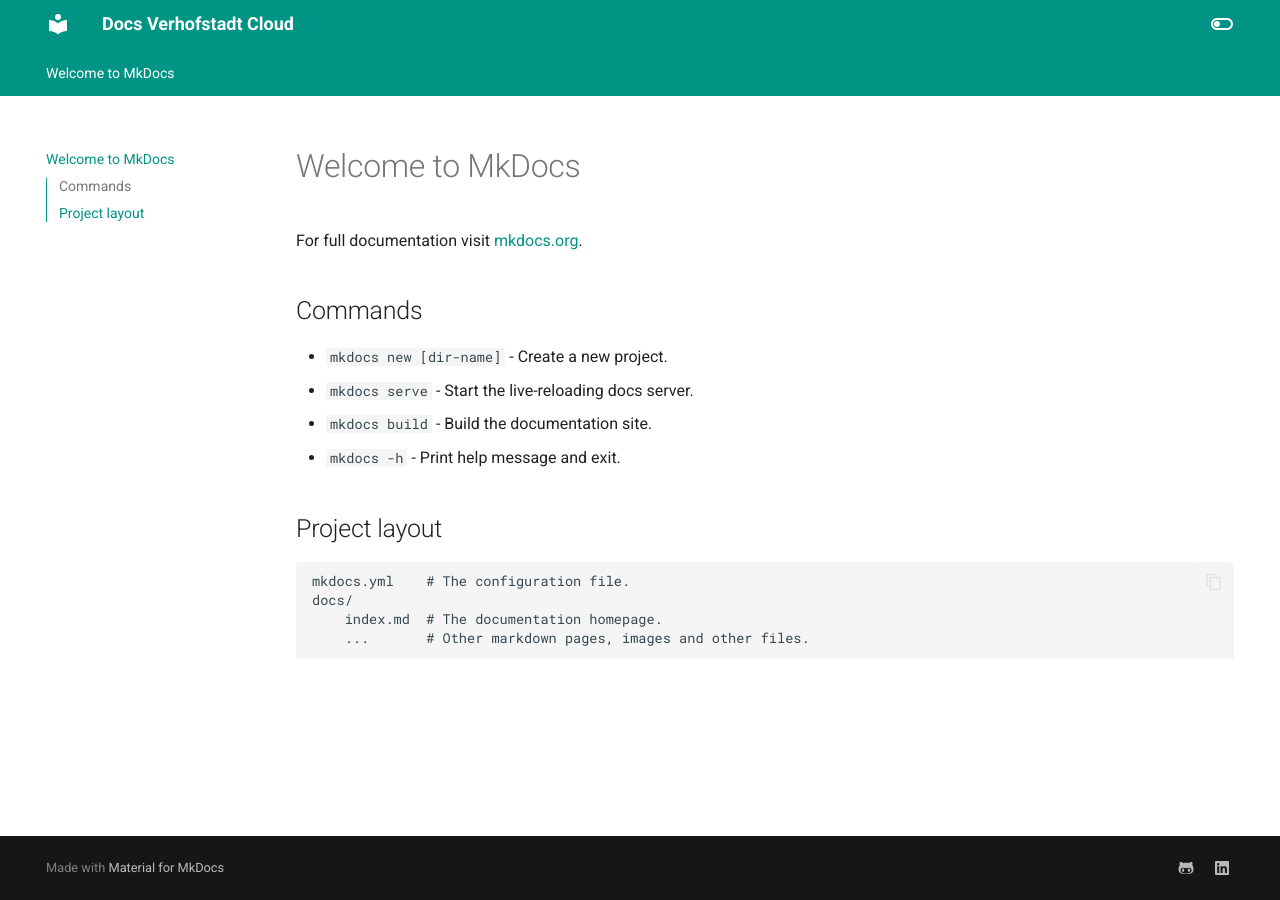
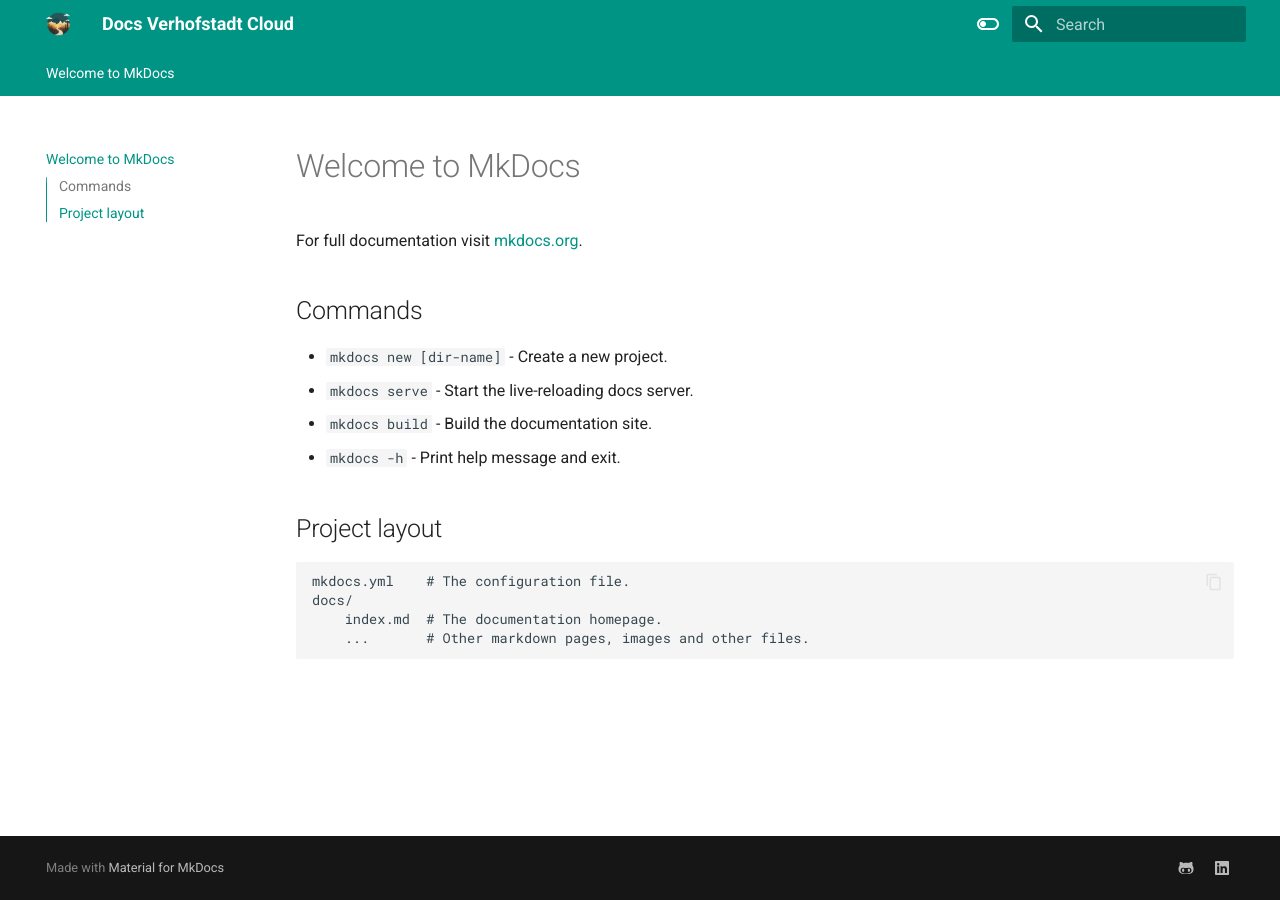
Before and after one commit to berndverhofstadt/homelab-docs, an MkDocs documentation site: the page built from docs/index.md, in a window 1280 px wide. Built offline with MkDocs 1.6.1 and Material for MkDocs 9.7.7, drawn with Linux system fonts in a browser that asks for light colours.

Commit message:
Added logo/favicon

```diff
--- a/mkdocs.yml
+++ b/mkdocs.yml
@@ -1,6 +1,8 @@
 site_name: Docs Verhofstadt Cloud
 theme:
   name: material
+  logo: assets/favicon.png
+  favicon: assets/favicon.png
   features:
     - navigation.tabs
     - navigation.sections
@@ -25,8 +27,6 @@ theme:
         name: Switch to light mode
       primary: teal
       accent: lime
-plugins:
-  - social
 
 extra:
   social:
```
Also changed, not shown: docs/assets/favicon.png (added).
